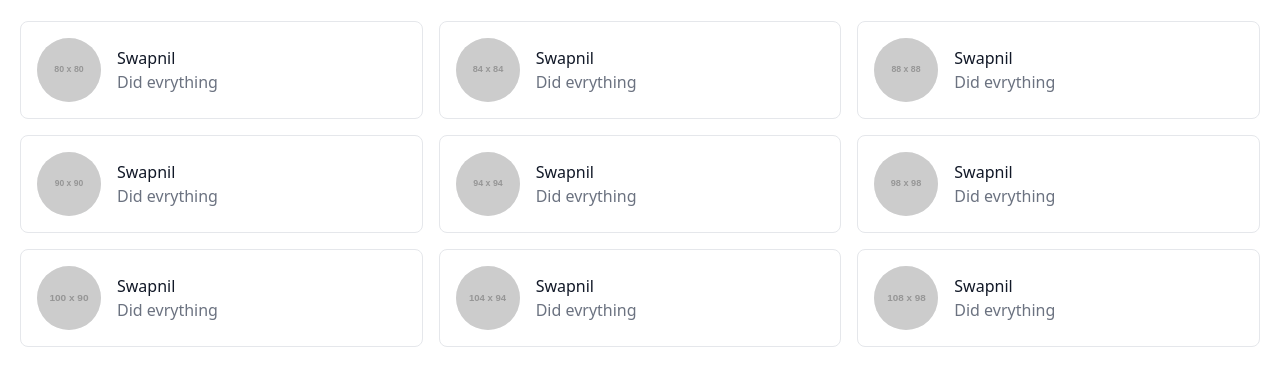
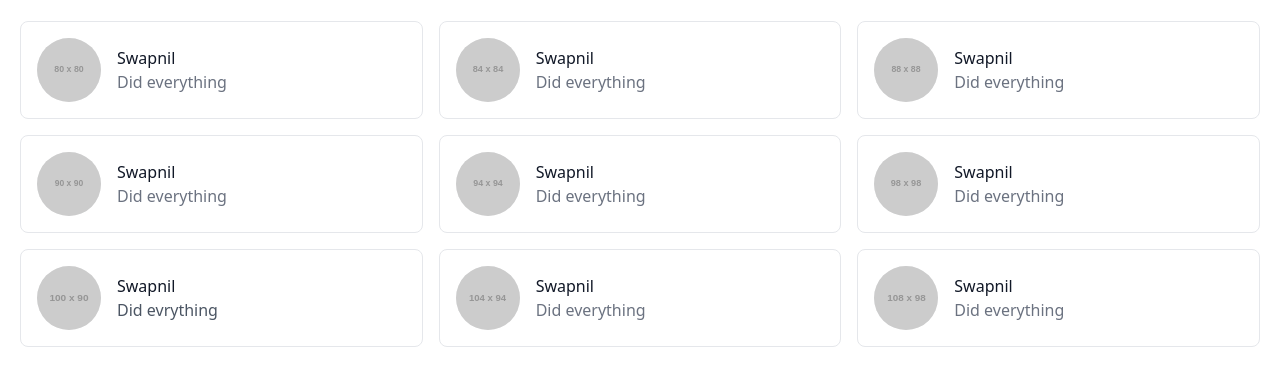
Before and after one commit to noob0000-7/Home, a plain HTML site: page index.html in a window 1280 px wide. Shown: the part 233-605 px from the top of the page. Drawn offline with nearby package versions, Linux system fonts and the light colour scheme; placeholder pictures from the web are drawn by us.

Commit message:
Update index.html

```diff
--- a/index.html
+++ b/index.html
@@ -22,7 +22,7 @@
                 <img alt="team" class="w-16 h-16 bg-gray-100 object-cover object-center flex-shrink-0 rounded-full mr-4" src="https://dummyimage.com/80x80">
                 <div class="flex-grow">
                   <h2 class="text-gray-900 title-font font-medium">Swapnil</h2>
-                  <p class="text-gray-500">Did evrything</p>
+                  <p class="text-gray-500">Did everything</p>
                 </div>
               </div>
             </div>
@@ -31,7 +31,7 @@
                 <img alt="team" class="w-16 h-16 bg-gray-100 object-cover object-center flex-shrink-0 rounded-full mr-4" src="https://dummyimage.com/84x84">
                 <div class="flex-grow">
                   <h2 class="text-gray-900 title-font font-medium">Swapnil</h2>
-                  <p class="text-gray-500">Did evrything</p>
+                  <p class="text-gray-500">Did everything</p>
                 </div>
               </div>
             </div>
@@ -40,7 +40,7 @@
                 <img alt="team" class="w-16 h-16 bg-gray-100 object-cover object-center flex-shrink-0 rounded-full mr-4" src="https://dummyimage.com/88x88">
                 <div class="flex-grow">
                   <h2 class="text-gray-900 title-font font-medium">Swapnil</h2>
-                  <p class="text-gray-500">Did evrything</p>
+                  <p class="text-gray-500">Did everything</p>
                 </div>
               </div>
             </div>
@@ -49,7 +49,7 @@
                 <img alt="team" class="w-16 h-16 bg-gray-100 object-cover object-center flex-shrink-0 rounded-full mr-4" src="https://dummyimage.com/90x90">
                 <div class="flex-grow">
                   <h2 class="text-gray-900 title-font font-medium">Swapnil</h2>
-                  <p class="text-gray-500">Did evrything</p>
+                  <p class="text-gray-500">Did everything</p>
                 </div>
               </div>
             </div>
@@ -58,7 +58,7 @@
                 <img alt="team" class="w-16 h-16 bg-gray-100 object-cover object-center flex-shrink-0 rounded-full mr-4" src="https://dummyimage.com/94x94">
                 <div class="flex-grow">
                   <h2 class="text-gray-900 title-font font-medium">Swapnil</h2>
-                  <p class="text-gray-500">Did evrything</p>
+                  <p class="text-gray-500">Did everything</p>
                 </div>
               </div>
             </div>
@@ -67,7 +67,7 @@
                 <img alt="team" class="w-16 h-16 bg-gray-100 object-cover object-center flex-shrink-0 rounded-full mr-4" src="https://dummyimage.com/98x98">
                 <div class="flex-grow">
                   <h2 class="text-gray-900 title-font font-medium">Swapnil</h2>
-                  <p class="text-gray-500">Did evrything</p>
+                  <p class="text-gray-500">Did everything</p>
                 </div>
               </div>
             </div>
@@ -76,7 +76,7 @@
                 <img alt="team" class="w-16 h-16 bg-gray-100 object-cover object-center flex-shrink-0 rounded-full mr-4" src="https://dummyimage.com/100x90">
                 <div class="flex-grow">
                   <h2 class="text-gray-900 title-font font-medium">Swapnil</h2>
-                  <p class="text-gray-500">Did evrything</p>
+                  <p class="text-gray-500e">Did evrything</p>
                 </div>
               </div>
             </div>
@@ -85,7 +85,7 @@
                 <img alt="team" class="w-16 h-16 bg-gray-100 object-cover object-center flex-shrink-0 rounded-full mr-4" src="https://dummyimage.com/104x94">
                 <div class="flex-grow">
                   <h2 class="text-gray-900 title-font font-medium">Swapnil</h2>
-                  <p class="text-gray-500">Did evrything</p>
+                  <p class="text-gray-500">Did everything</p>
                 </div>
               </div>
             </div>
@@ -94,7 +94,7 @@
                 <img alt="team" class="w-16 h-16 bg-gray-100 object-cover object-center flex-shrink-0 rounded-full mr-4" src="https://dummyimage.com/108x98">
                 <div class="flex-grow">
                   <h2 class="text-gray-900 title-font font-medium">Swapnil</h2>
-                  <p class="text-gray-500">Did evrything</p>
+                  <p class="text-gray-500">Did everything</p>
                 </div>
               </div>
             </div>
```
